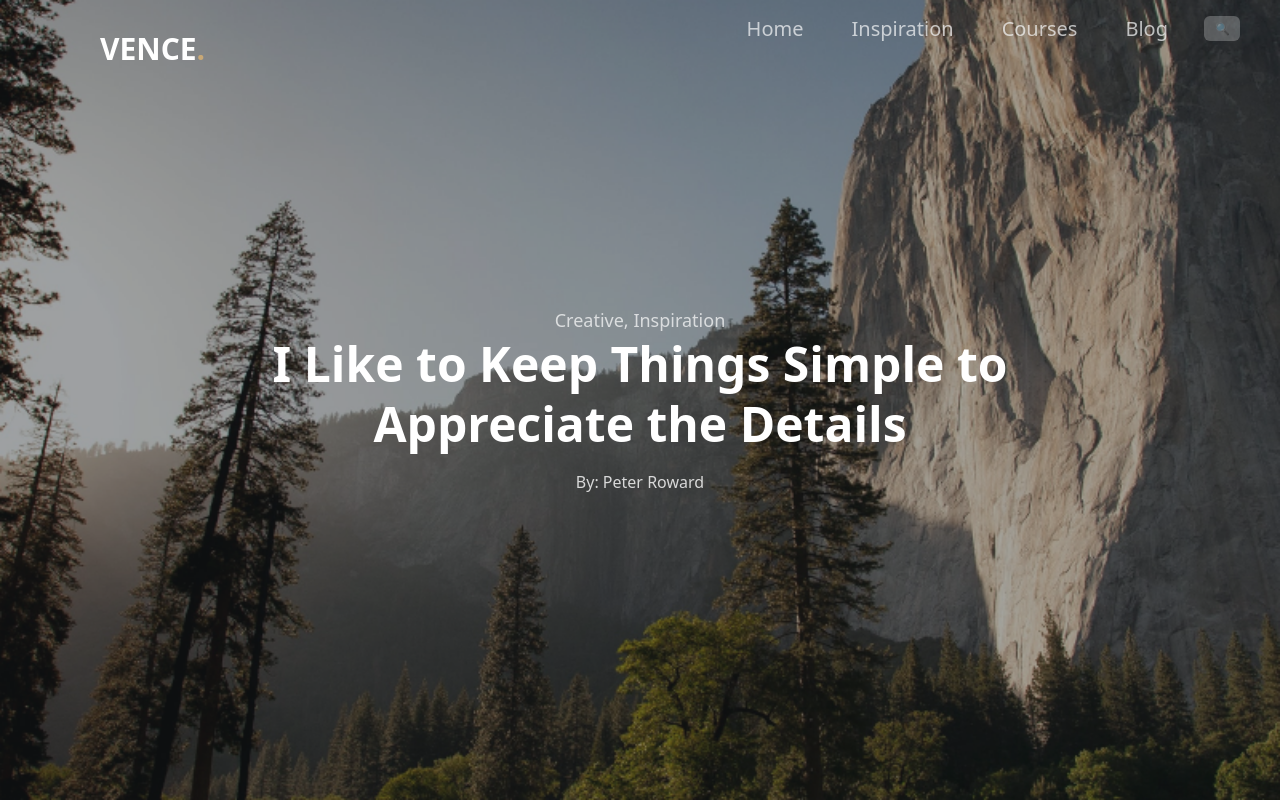
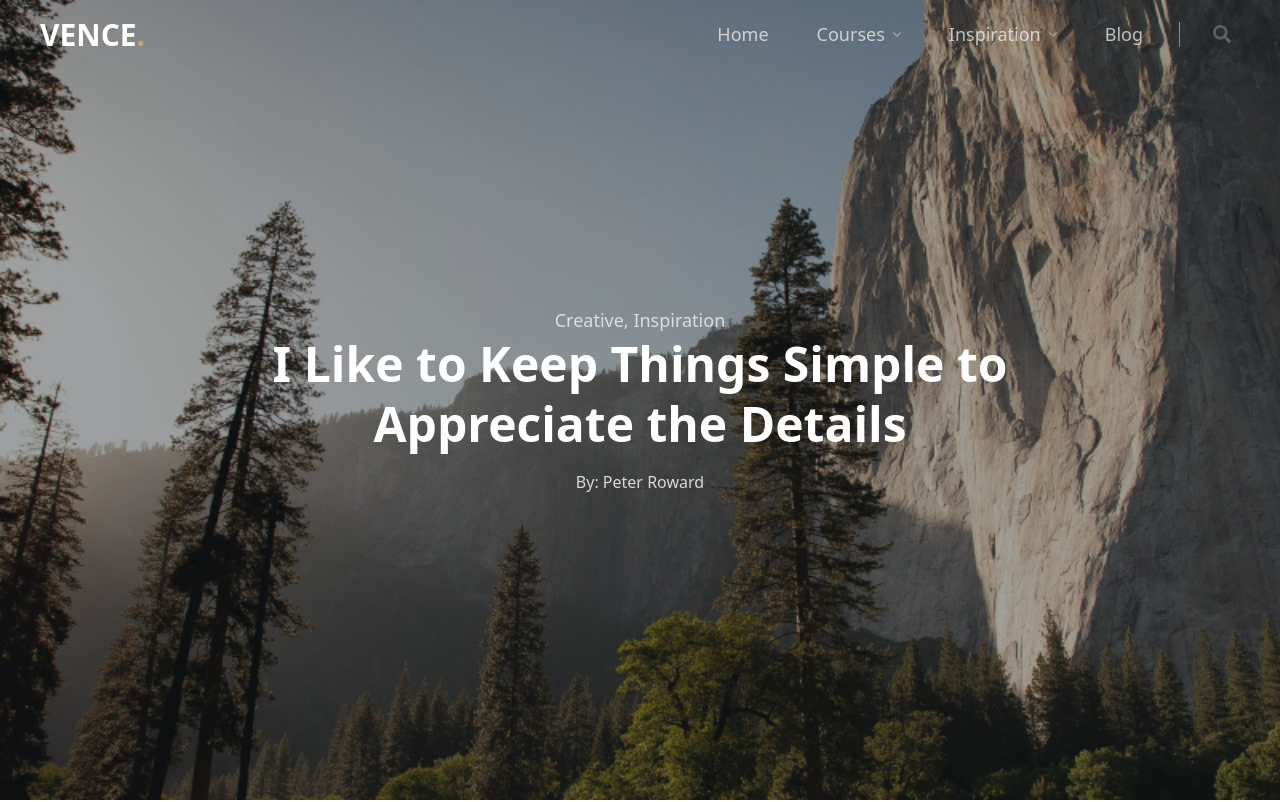
Before and after one commit to karinaveszeli/web-project, a React (Vite) app: page / in a window 1280 px wide. Shown: the top 802 px of the page. Built offline with nearby package versions, Linux system fonts and the light colour scheme.

Commit message:
feat: upgrade navbar with improved responsiveness and icons

```diff
--- a/src/components/Navbar.jsx
+++ b/src/components/Navbar.jsx
@@ -1,47 +1,72 @@
-import React from "react";
+import React, { useState } from "react";
 
 const NavBar = () => {
+  const [menuOpen, setMenuOpen] = useState(false);
+
   return (
-    <nav className="absolute top-0 left-0 w-full flex items-center px-10 py-4 text-white font-poppins z-50">
+    <nav className="absolute top-0 left-0 w-full flex items-center justify-between px-6 md:px-10 py-4 text-white font-poppins z-50">
+
+
+      <h1 className="font-bold text-[30px] leading-[25px] text-white">
+        VENCE<span className="text-[#c8a876]">.</span>
+      </h1>
+
+
+      <button
+        className="md:hidden text-white focus:outline-none"
+        onClick={() => setMenuOpen(!menuOpen)}
+      >
+        <svg className="w-8 h-8" viewBox="0 0 24 24" fill="none" stroke="currentColor" strokeWidth="2" strokeLinecap="round" strokeLinejoin="round">
+          {menuOpen ? (
+            <path d="M18 6L6 18M6 6l12 12" />
+          ) : (
+            <path d="M3 12h18M3 6h18M3 18h18" />
+          )}
+        </svg>
+      </button>
+
+      {/* Navigációs menü */}
+      <div className={`md:flex items-center space-x-6 ${menuOpen ? "block absolute top-[60px] left-0 w-full  text-white text-center py-4" : "hidden md:flex md:relative md:bg-transparent md:py-0 md:text-left"}`}>
+        <ul className="flex flex-col md:flex-row items-center space-y-4 md:space-y-0 md:space-x-6 text-[12px] md:text-[18px] leading-[25px] font-normal text-[#F8F9FA] opacity-70">
+          <li><a href="/" className="px-3 py-1 rounded-md hover:bg-[#ffffff22] transition duration-200">Home</a></li>
+
+          <li className="relative group">
+            <a href="/courses" className="px-3 py-1 flex items-center hover:bg-[#ffffff40] transition duration-200">
+              Courses
+              <span className="ml-2">
+                <svg width="8" height="5" viewBox="0 0 8 5" fill="none" xmlns="http://www.w3.org/2000/svg">
+                  <path d="M3.6891 4.72616L0.128783 1.16583C-0.0429278 0.994114 -0.0429278 0.715726 0.128783 0.544034L0.544038 0.128779C0.715456 -0.0426389 0.993275 -0.0429688 1.1651 0.128046L4.00001 2.94968L6.8349 0.128046C7.00672 -0.0429688 7.28454 -0.0426389 7.45596 0.128779L7.87122 0.544034C8.04293 0.715745 8.04293 0.994132 7.87122 1.16583L4.31091 4.72616C4.1392 4.89786 3.86082 4.89786 3.6891 4.72616Z" fill="#F8F9FA" fillOpacity="0.5" />
+                </svg>
+              </span>
+            </a>
+          </li>
+
+          <li className="relative group">
+            <a href="/inspiration" className="px-3 py-1 flex items-center hover:bg-[#ffffff40] transition duration-200">
+              Inspiration
+              <span className="ml-2">
+                <svg width="8" height="5" viewBox="0 0 8 5" fill="none" xmlns="http://www.w3.org/2000/svg">
+                  <path d="M3.6891 4.72616L0.128783 1.16583C-0.0429278 0.994114 -0.0429278 0.715726 0.128783 0.544034L0.544038 0.128779C0.715456 -0.0426389 0.993275 -0.0429688 1.1651 0.128046L4.00001 2.94968L6.8349 0.128046C7.00672 -0.0429688 7.28454 -0.0426389 7.45596 0.128779L7.87122 0.544034C8.04293 0.715745 8.04293 0.994132 7.87122 1.16583L4.31091 4.72616C4.1392 4.89786 3.86082 4.89786 3.6891 4.72616Z" fill="#F8F9FA" fillOpacity="0.5" />
+                </svg>
+              </span>
+            </a>
+          </li>
+
+          <li><a href="/blog" className="px-3 py-1 flex items-center hover:bg-[#ffffff40] transition duration-200">Blog</a></li>
+        </ul>
 
 
 
-      <h1 className="absolute text-white font-poppins font-bold text-[30px] leading-[25px] w-[65px] h-[25px] top-[36px] left-[100px]">
-        VENCE
-        <span className="text-[#c8a876]">.</span>
-      </h1>
+        <span className="hidden md:block w-[1px] h-[25px] bg-[#E5E5E5] opacity-50"></span>
 
 
-      <ul className="ml-auto flex space-x-6 text-[20px] leading-[25px] font-normal text-[#F8F9FA] opacity-70">
-        <li>
-          <a href="/" className="px-3 py-1 rounded-md hover:bg-[#ffffff22] hover:opacity-200 transition duration-200">
-            Home
-          </a>
-        </li>
-        <li>
-          <a href="/inspiration" className="px-3 py-1 rounded-md hover:bg-[#ffffff22] hover:opacity-200 transition duration-200">
-            Inspiration
-          </a>
-        </li>
-        <li>
-          <a href="/courses" className="px-3 py-1 rounded-md hover:bg-[#ffffff40] hover:opacity-200 transition duration-200">
-            Courses
-          </a>
-        </li>
-        <li>
-          <a href="/blog" className="px-3 py-1 rounded-md hover:bg-[#ffffff22] hover:opacity-200 transition duration-200">
-            Blog
-          </a>
-        </li>
-      </ul>
+        <button className="flex items-center justify-center w-[36px] h-[36px] opacity-50 hover:opacity-100  transition-opacity duration-200">
+          <svg width="18" height="18" viewBox="0 0 12 12" fill="rgba(248, 249, 250, 0.5)" xmlns="http://www.w3.org/2000/svg">
+            <path d="M11.8368 10.3765L9.49991 8.03965C9.39444 7.93417 9.25146 7.87558 9.10145 7.87558H8.71939C9.36631 7.04817 9.75071 6.00747 9.75071 4.87536C9.75071 2.18219 7.56852 0 4.87536 0C2.18219 0 0 2.18219 0 4.87536C0 7.56852 2.18219 9.75071 4.87536 9.75071C6.00747 9.75071 7.04817 9.36631 7.87558 8.71939V9.10145C7.87558 9.25146 7.93417 9.39444 8.03965 9.49991L10.3765 11.8368C10.5969 12.0571 10.9531 12.0571 11.1711 11.8368L11.8345 11.1735C12.0548 10.9531 12.0548 10.5969 11.8368 10.3765ZM4.87536 7.87558C3.2182 7.87558 1.87514 6.53485 1.87514 4.87536C1.87514 3.2182 3.21586 1.87514 4.87536 1.87514C6.53251 1.87514 7.87558 3.21586 7.87558 4.87536C7.87558 6.53251 6.53485 7.87558 4.87536 7.87558Z" fill="#F8F9FA" fill-opacity="0.5"/>
+          </svg>
+        </button>
 
-
-      <button
-        className="w-[36px] h-[25px] bg-[#F8F9FA80] opacity-50 hover:opacity-100 text-white text-[12px] font-normal leading-[25px] ml-6 flex items-center justify-center rounded-md transition-opacity duration-200"
-        aria-label="Search"
-      >
-        🔍
-      </button>
+      </div>
     </nav>
   );
 };
```
